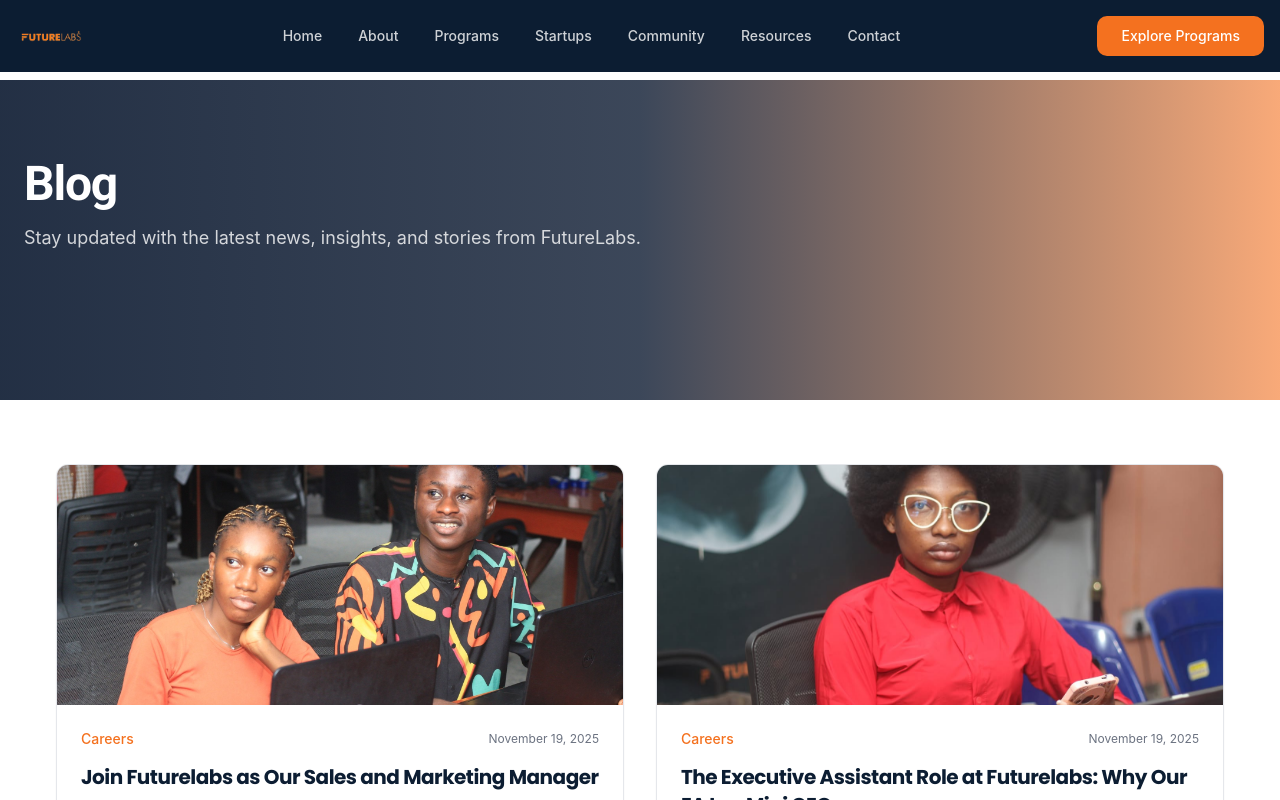
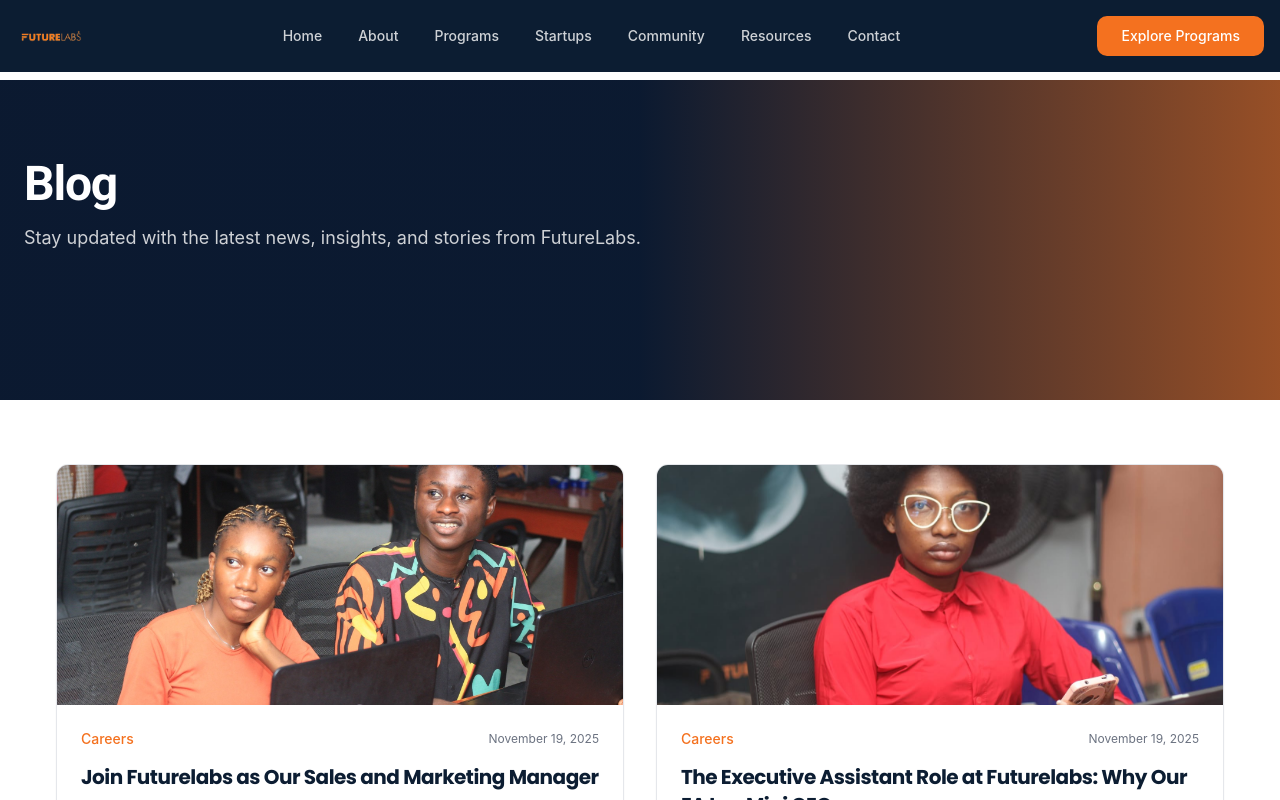
Before and after one commit to FutureLabss/futurelabs-africa-rise, a React (Vite) app: page /blog in a window 1280 px wide. Shown: the top 800 px of the page. Built offline with nearby package versions, Linux system fonts and the light colour scheme.

Commit message:
Changes
Co-authored-by: SavieJay <120099286+SavieJay@users.noreply.github.com>

```diff
--- a/src/components/PageHero.tsx
+++ b/src/components/PageHero.tsx
@@ -9,7 +9,7 @@ type PageHeroProps = {
 const PageHero: React.FC<PageHeroProps> = ({ title, subtitle, backgroundImageUrl }) => {
   return (
     <section
-      className="relative w-full overflow-hidden"
+      className={`relative w-full overflow-hidden ${!backgroundImageUrl ? 'bg-secondary' : ''}`}
     >
       <div
         className="relative w-full"
```
